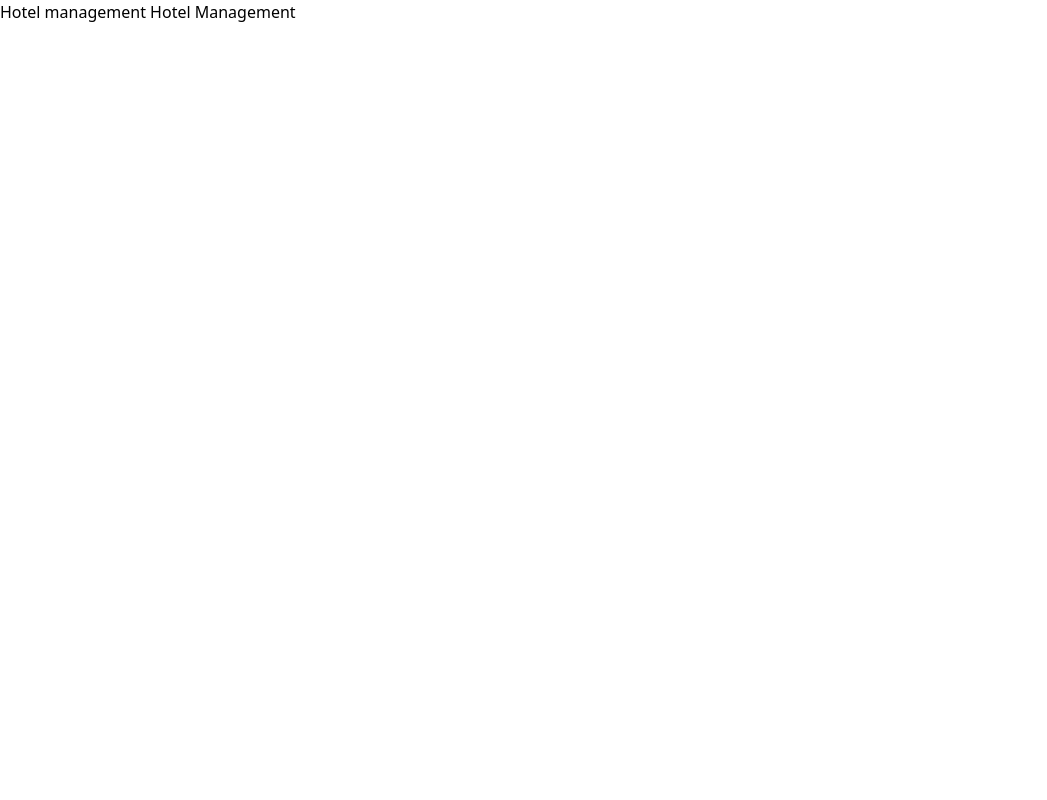
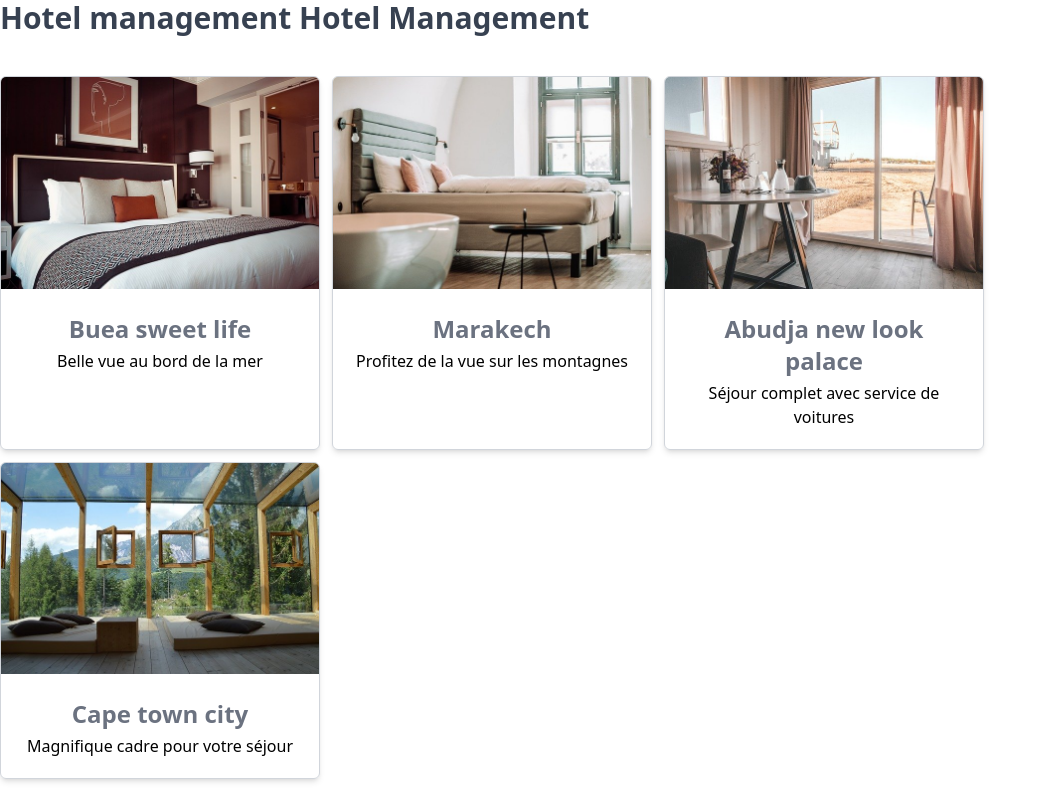
Before and after one commit to NdekoCode/hotel-management, an Angular app: page / in a window 1280 px wide. Shown: the whole page, without its empty margins (0-1047 px from the left). Built offline with nearby package versions, Linux system fonts and the light colour scheme.

Commit message:
add list and iteration hotel data

```diff
--- a/src/app/app.component.html
+++ b/src/app/app.component.html
@@ -1 +1,4 @@
-<h1>Hotel management {{ title }}</h1>
+<main class="container">
+	<h1 class="text-3xl font-bold text-gray-700">Hotel management {{ title }}</h1>
+	<app-hotel-list />
+</main>
--- /dev/null
+++ b/src/app/components/hotel-list/hotel-list.component.html
@@ -0,0 +1,20 @@
+<div class="container mt-10 flex flex-wrap gap-3" *ngIf="hotelData">
+	<article
+		class="border shadow-md border-gray-300 w-[250px] max-w-max min-h-[250px] basis-1/4 rounded-md overflow-hidden"
+		*ngFor="let hotel of hotelData"
+	>
+		<header class="w-full">
+			<img
+				[src]="hotel.imageUrl"
+				[alt]="hotel.hotelName"
+				class="w-full object-cover h-auto"
+			/>
+		</header>
+		<div class="p-5 text-center">
+			<h3 class="text-2xl font-bold my-1 text-gray-500">
+				{{ hotel.hotelName }}
+			</h3>
+			<p>{{ hotel.description }}</p>
+		</div>
+	</article>
+</div>
--- /dev/null
+++ b/src/app/components/hotel-list/hotel-list.component.ts
@@ -0,0 +1,44 @@
+import { Component } from '@angular/core';
+import { Hotel } from './../../libs/models/Hotel.model';
+
+@Component({
+	selector: 'app-hotel-list',
+	templateUrl: './hotel-list.component.html',
+})
+export class HotelListComponent {
+	title: string = 'Liste des hotel';
+	hotelData: Hotel[] = [
+		{
+			hotelId: 1,
+			hotelName: 'Buea sweet life',
+			description: 'Belle vue au bord de la mer',
+			price: 230.5,
+			imageUrl: 'assets/images/hotel-room.jpg',
+			rating: 3.5,
+		},
+		{
+			hotelId: 2,
+			hotelName: 'Marakech',
+			description: 'Profitez de la vue sur les montagnes',
+			price: 145.5,
+			imageUrl: 'assets/images/the-interior.jpg',
+			rating: 5,
+		},
+		{
+			hotelId: 3,
+			hotelName: 'Abudja new look palace',
+			description: 'Séjour complet avec service de voitures',
+			price: 120.12,
+			imageUrl: 'assets/images/indoors.jpg',
+			rating: 4,
+		},
+		{
+			hotelId: 4,
+			hotelName: 'Cape town city',
+			description: 'Magnifique cadre pour votre séjour',
+			price: 135.12,
+			imageUrl: 'assets/images/window.jpg',
+			rating: 2.5,
+		},
+	];
+}
--- /dev/null
+++ b/src/app/libs/models/Hotel.model.ts
@@ -0,0 +1,8 @@
+export class Hotel {
+	hotelId!: number;
+	hotelName!: string;
+	description!: string;
+	price!: number;
+	imageUrl!: string;
+	rating!: number;
+}
--- a/src/styles.scss
+++ b/src/styles.scss
@@ -1,3 +1,16 @@
 @tailwind base;
 @tailwind components;
 @tailwind utilities;
+
+@layer components {
+
+	.container {
+		@apply max-w-7xl mx-auto px-4;
+	}
+
+	@screen md {
+		.container {
+			@apply px-0;
+		}
+	}
+}
```
Also changed, not shown: src/app/app.module.ts (+6 -10 lines).
